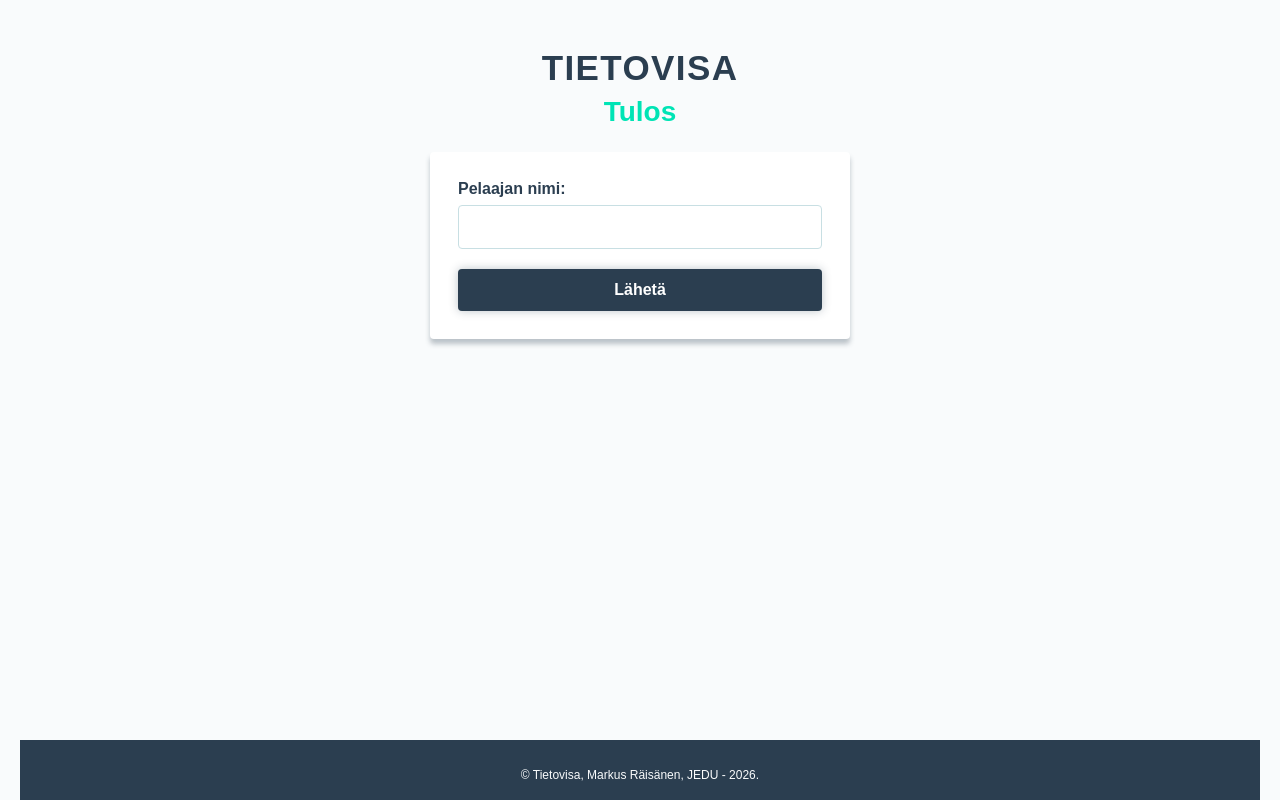
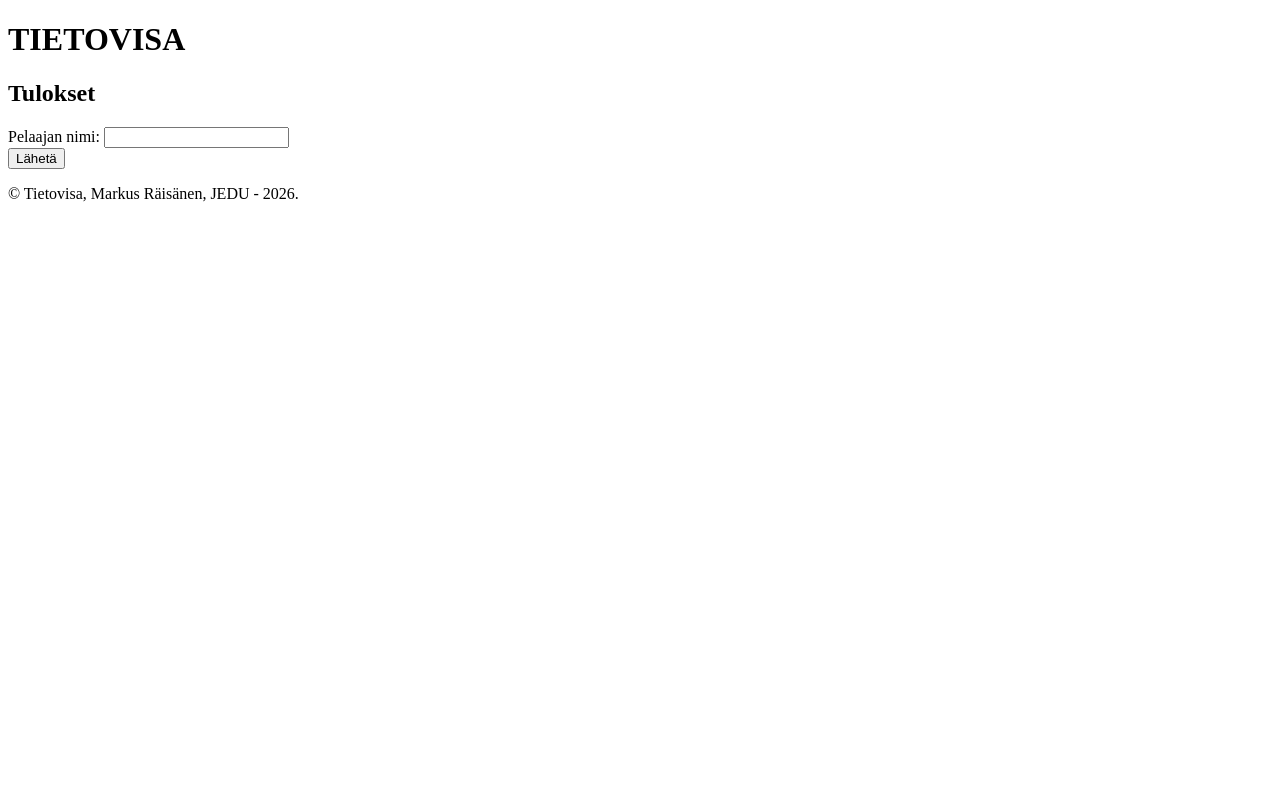
Before and after one commit to RaisanenMarkus2026/Semifinaali_2025, a PHP site: page /tulos.php in a window 1280 px wide. Run offline with PHP 8.4, Linux system fonts and the light colour scheme.

Commit message:
Ilman CSS

```diff
--- a/munTyyli.css
+++ b/munTyyli.css
@@ -2,249 +2,6 @@
     box-sizing: border-box;
 }
 
-:root {
-    font-family: "Lexend Deca", sans-serif;
-    color: #2B3E50;
-    background: #F9FBFC;
+img {
+    max-width: 25%;
 }
-
-body {
-    display: flex;
-    flex-direction: column;
-    align-items: center;
-    min-height: 100vh;
-    margin: 0;
-    padding: 48px 20px 0;
-    background: #F9FBFC;
-}
-
-h1,
-h2,
-h3,
-h4,
-form {
-    width: min(100%, 420px);
-}
-
-h1 {
-    margin: 0;
-    color: #2B3E50;
-    font-size: 35px;
-    font-weight: bold;
-    letter-spacing: 0.04em;
-    text-align: center;
-}
-
-h2 {
-    margin: 8px 0 24px;
-    font-size: 28px;
-    font-weight: bold;
-    text-align: center;
-    color: #00E4B5;
-}
-
-h3 {
-    margin: 0;
-    font-size: 24px;
-    font-weight: bold;
-    color: #00E4B5;
-}
-
-form {
-    padding: 28px;
-    margin: 0 auto 24px;
-    border: none;
-    border-radius: 4px;
-    background: #FFFFFF;
-    box-shadow: 0px 5px 5px rgba(43, 62, 80, 0.3);
-}
-
-label {
-    display: block;
-    margin: 0 0 7px;
-    font-weight: bold;
-    font-size: 16px;
-    color: #2B3E50;
-}
-
-input {
-    width: 100%;
-    margin: 0 0 18px;
-    padding: 12px 14px;
-    border: 1px solid #c8dfe3;
-    border-radius: 4px;
-    font: inherit;
-    font-size: 16px;
-    color: #2B3E50;
-}
-
-input:focus {
-    border-color: #00A1E4;
-    outline: 3px solid rgba(0, 161, 228, 0.18);
-}
-
-input[type="submit"] {
-    margin: 2px 0 0;
-    border: 0;
-    background: #2B3E50;
-    color: #FFFFFF;
-    font-weight: bold;
-    cursor: pointer;
-    border-radius: 4px;
-    box-shadow: 0px 0px 10px rgba(43, 62, 80, 0.3);
-}
-
-input[type="submit"]:hover {
-    background: #6384a3;
-}
-
-h4 {
-    margin: 20px 0 0;
-    color: #2B3E50;
-    font-size: 12px;
-    font-weight: normal;
-    text-align: center;
-}
-
-a {
-    color: #00A1E4;
-    font-weight: regular;
-    text-decoration: underline;
-    font-size: 16px;
-}
-
-footer {
-    width: 100%;
-    margin-top: auto;
-    padding: 28px 0 18px;
-    background: #2B3E50;
-    color: #F9FBFC;
-    font-size: 12px;
-    text-align: center;
-}
-
-footer p {
-    margin: 0;
-}
-
-/* Etusivu */
-
-.laatikko {
-    display: block;
-    gap: 10px;
-    padding: 10px;
-}
-
-.osa {
-    flex: 1 1 0;
-    display: flex;
-    flex-direction: column;
-    justify-content: center;
-    padding: 10px;
-    margin: 0 auto 24px;
-    border: none;
-    border-radius: 4px;
-    background: #FFFFFF;
-    box-shadow: 0px 5px 5px rgba(43, 62, 80, 0.3);
-}
-
-#ulompi_laatikko {
-    border: 2px solid #00E4B5;
-}
-
-.pieni_laatikko {
-    display: flex;
-    align-items: stretch;
-    gap: 10px;
-}
-
-.pieni_laatikko .osa {
-    min-height: 100%;
-}
-
-button {
-    padding: 12px 14px;
-    margin: 2px 0 0;
-    border: 0;
-    background: #2B3E50;
-    color: #FFFFFF;
-    font-weight: bold;
-    cursor: pointer;
-    border-radius: 4px;
-    box-shadow: 0px 0px 10px rgba(43, 62, 80, 0.3);
-}
-
-.osa button:hover {
-    background: #6384a3;
-}
-
-.osa h3 {
-    margin: 0 0 10px;
-    font-size: 20px;
-    font-weight: bold;
-    color: #00E4B5;
-}
-
-.osa h1{
-    text-align: left;
-}
-
-.osa button {
-align-self: flex-start;
-width: fit-content;
-}
-
-/* Navigointi */
-
-ul {
-  list-style-type: none;
-  margin: 0;
-  padding: 0;
-  overflow: hidden;
-  background-color: #2B3E50;
-}
-
-ul li {
-  float: left;
-}
-
-ul li a {
-  display: block;
-  color: white;
-  text-align: center;
-  padding: 14px 16px;
-  text-decoration: none;
-}
-
-ul li a:hover {
-  background-color: #111111;
-}
-
-header {
-    width: 100%;
-    display: flex;
-    align-items: center;
-    justify-content: space-between;
-    gap: 20px;
-    padding: 0 20px;
-}
-
-header h1 {
-    width: auto;
-    margin: 0;
-    text-align: left;
-    font-size: 62px;
-}
-
-header nav {
-    margin-left: auto;
-    margin-right: 0;
-}
-
-header nav ul {
-    display: flex;
-    gap: 20px;
-    list-style: none;
-    margin: 0;
-    padding: 0;
-}
--- a/register.php
+++ b/register.php
@@ -11,11 +11,9 @@
     <h2>Rekisteröityminen</h2>
     <form action="" method="post">
         <label for="name">Uusi opettaja:</label>
-        <input type="text" id="name" name="nimi" required>
-        <br>
+        <input type="text" id="name" name="nimi" required><br>
         <label for="password">Salasana:</label>
-        <input type="password" id="password" name="s_sana" required>
-        <br>
+        <input type="password" id="password" name="s_sana" required><br>
         <input type="submit" value="Lisää">
     </form>
     <?php
--- a/tulos.php
+++ b/tulos.php
@@ -8,11 +8,10 @@
 </head>
 <body>
     <h1>TIETOVISA</h1>
-    <h2>Tulos</h2>
+    <h2>Tulokset</h2>
     <form action="" method="post">
         <label for="name">Pelaajan nimi:</label>
-        <input type="text" id="name" name="name" required>
-        <br>
+        <input type="text" id="name" name="name" required><br>
         <input type="submit" value="Lähetä">
     </form>
     <footer>
```
Also changed, not shown: etusivu.php (+6 -19 lines), login.php (+2 -5 lines).
